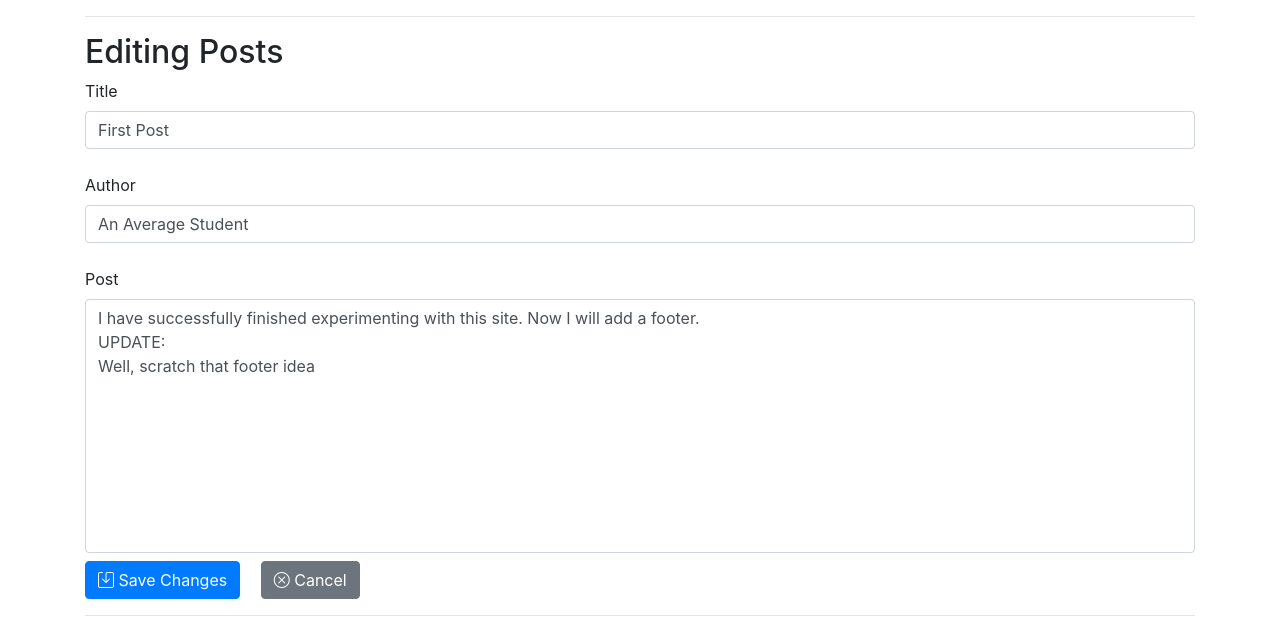
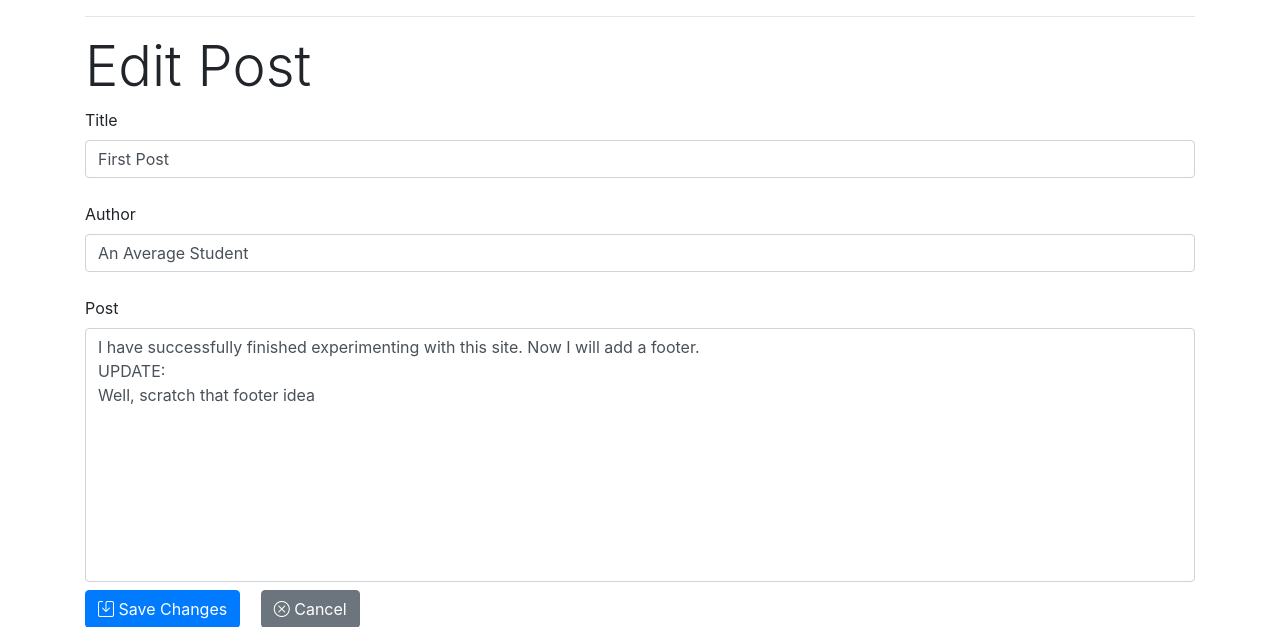
Before and after one commit to jjpormento21/flask-Demo, a Flask app: page /blog_edit/1 in a window 1280 px wide. Shown: the part 106-733 px from the top of the page. Run offline with Flask 2, Linux system fonts and the light colour scheme; data comes from the database, SQL or seed files in the repository; both versions use the stored data as it was after the commit; some libraries are stand-ins or nearby versions.

Commit message:
minor fixes

```diff
--- a/templates/blog_edit.html
+++ b/templates/blog_edit.html
@@ -8,7 +8,7 @@
 {% block body %}
 <div class="container">
     <hr>
-    <h2>Editing Posts</h2>
+    <h2 class="display-4">Edit Post</h2>
     <form action="/blog_edit/{{post.id}}" method="POST" novalidate>
         <label for="title">Title</label>
         <input class="form-control" type="text" name="title" id="title" value="{{post.title}}" autocomplete="off" required>
```
Also changed, not shown: test.db.
